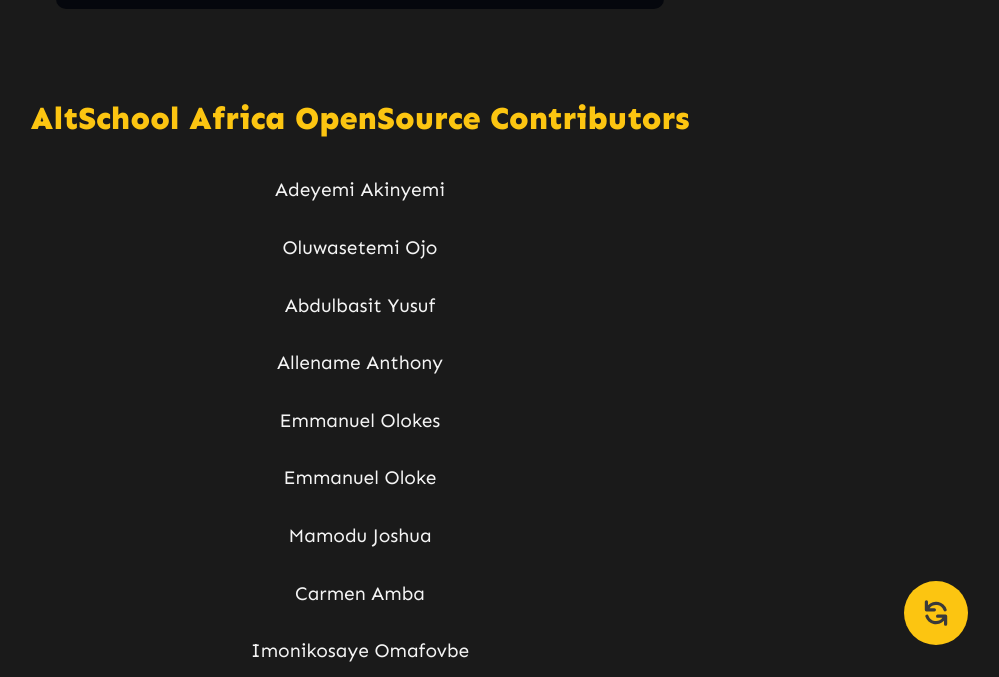
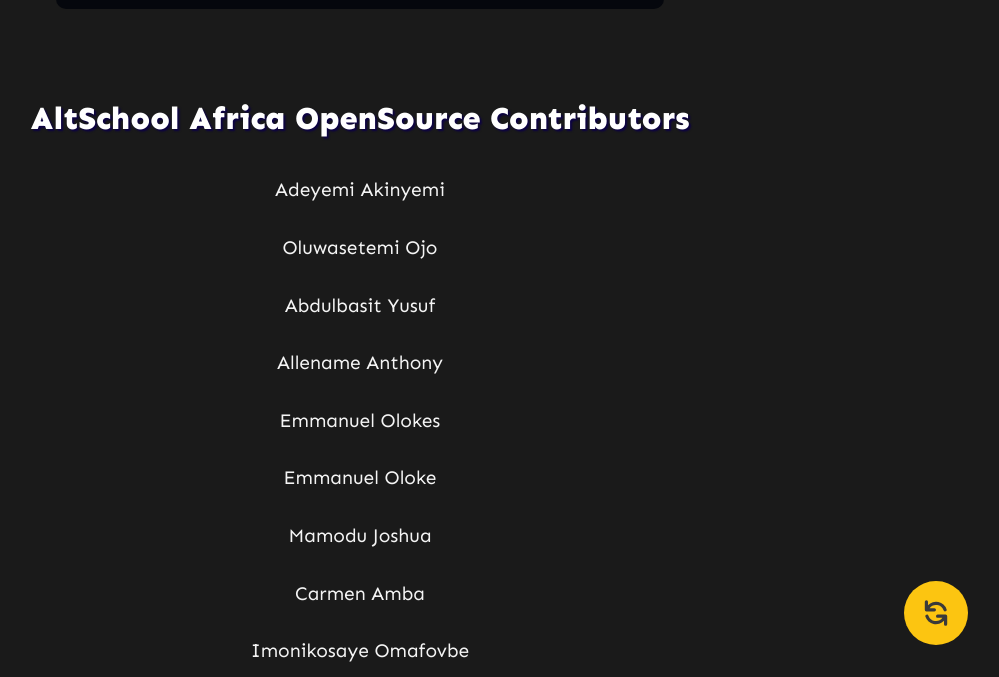
Before and after one commit to Oluwasetemi/altschool-opensource-names, a plain HTML site: page index.html in a window 1280 px wide. In both pictures the pointer is over the element "AltSchool Africa OpenSource Contributors". Shown: the part 123-800 px from the top of the page, without its empty margins (280-1279 px from the left). Drawn offline with Linux system fonts and the light colour scheme.

Commit message:
I added a glow effct to H1

```diff
--- a/resources/main.css
+++ b/resources/main.css
@@ -41,6 +41,12 @@
     color: var(--secondary-color);
     text-align: center;
     line-height: 1.3em;
+}
+
+#list-wrapper > h1:hover{
+    color:#ffff;
+    text-shadow: 2px 2px 2px #0c0244;
+
 }
 
 #logo {
```
